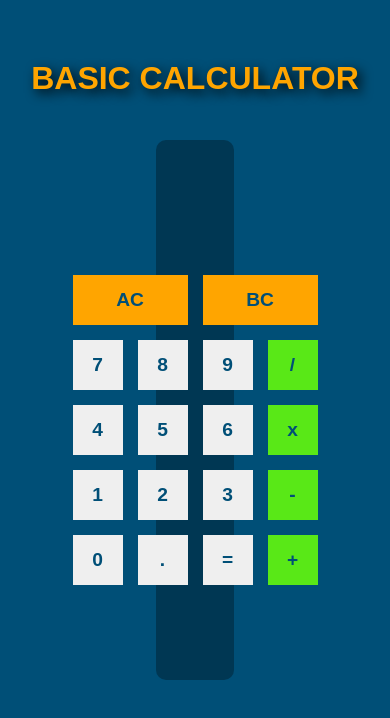
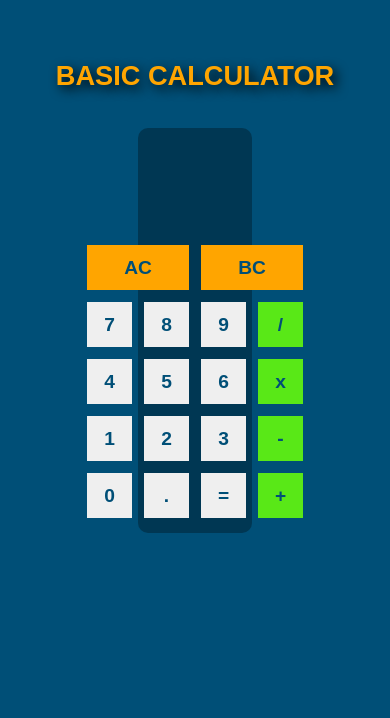
Before and after one commit to Archana-max/Calculator, a plain HTML site: page index.html in a window 390 px wide. Drawn offline with Linux system fonts and the light colour scheme.

Commit message:
Added Media Queries

```diff
--- a/script.js
+++ b/script.js
@@ -92,7 +92,9 @@ class Calculator {
 
     updateDisplay() {
 
+
         this.currentOperandTextElement.innerText = this.getDisplay(this.currentOperand);
+
         if (this.operation != null) {
             this.previousOperandTextElement.innerText = `${this.getDisplay(this.previousOperand)} ${this.operation}`;
         }
--- a/style.css
+++ b/style.css
@@ -6,7 +6,6 @@
 body{
     margin:0;
     padding:0;
-    /* background-image:linear-gradient(#1e3c72,#2a5298) */
     background-color:#004F77;
 }
 
@@ -17,12 +16,12 @@ body h4{
     text-transform: uppercase;
     color:orange;
     text-shadow: 4px 4px 12px #000000;
-
 }
 
-body .calc{
-    max-width: 20vw;
-    min-height:64vh;
+div .calc{
+    /* max-width: 18vw;
+    min-height:62vh; */
+    max-width: 18%;
     margin:  auto;
     background-color:#003753;
     border-radius: 10px;
@@ -35,10 +34,9 @@ body .calc{
     grid-gap:15px;
     justify-content: center;
     align-content: center;
+    padding-bottom:15px;
 
 }
-
-
 .wrapper >button {
     cursor: pointer;
     font-size:1.2em;
@@ -47,6 +45,7 @@ body .calc{
     border: none;
     color:#004F77;
     box-shadow: 0 10px 80px -20px #333,
+
 }
 
 .wrapper >button:active{
@@ -84,3 +83,72 @@ body .calc{
 .operation-btn{
     background-color:#59E817;
 }
+
+@media screen and (max-width: 600px){
+
+    body h4{
+        font-size: 1.3em;
+    }
+    div .calc{
+        min-width:40%;
+
+    }
+
+    .wrapper{
+        grid-template-columns: repeat(4,40px);
+        grid-template-rows:minmax(90px,auto) repeat(5,40px);
+        grid-gap:12px;
+    }
+
+    .output .prev-operand{
+        font-size: 0.9em;
+    }
+
+    .output .curr-operand{
+        font-size: 1.2em;
+    }
+    .wrapper >button{
+        font-size: 1.1em;
+    }
+}
+    @media  screen and (max-width:768px) {
+        body h4{
+            font-size: 1.6em;
+        }
+
+        div .calc{
+            min-width:35% !important;
+        }
+        .wrapper{
+            grid-template-columns: repeat(4,45px);
+            grid-template-rows:minmax(105px,auto) repeat(5,45px);
+            grid-gap:12px;
+        }
+
+        .output .prev-operand{
+            font-size: 1.1em;
+        }
+
+        .output .curr-operand{
+            font-size: 1.5em;
+        }
+        .wrapper >button{
+            font-size: 1.2em;
+
+        }
+    }
+
+    @media  screen and (max-width:992px) {
+        div .calc{
+            min-width:29% !important;
+        }
+        body h4{
+            font-size: 1.7em;
+        }
+    }
+
+     @media  screen and (max-width:1200px) {
+        div .calc{
+            min-width:24%;
+        }
+     }
```
